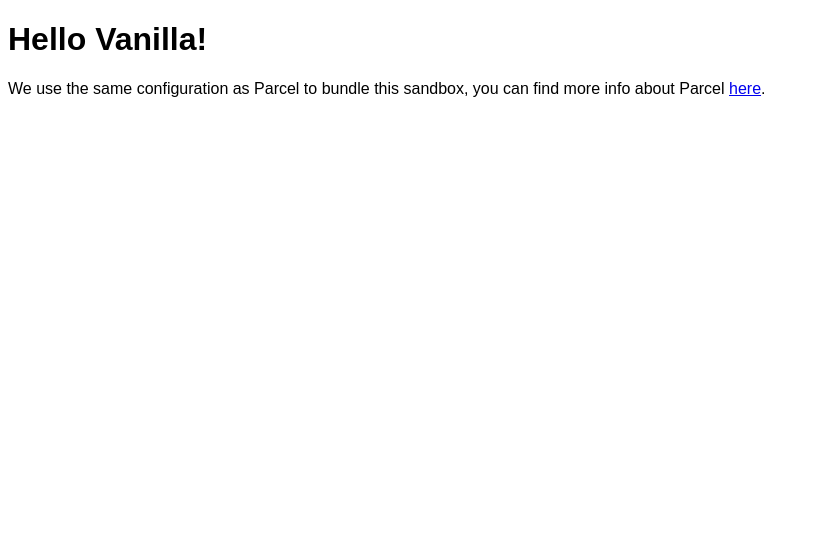
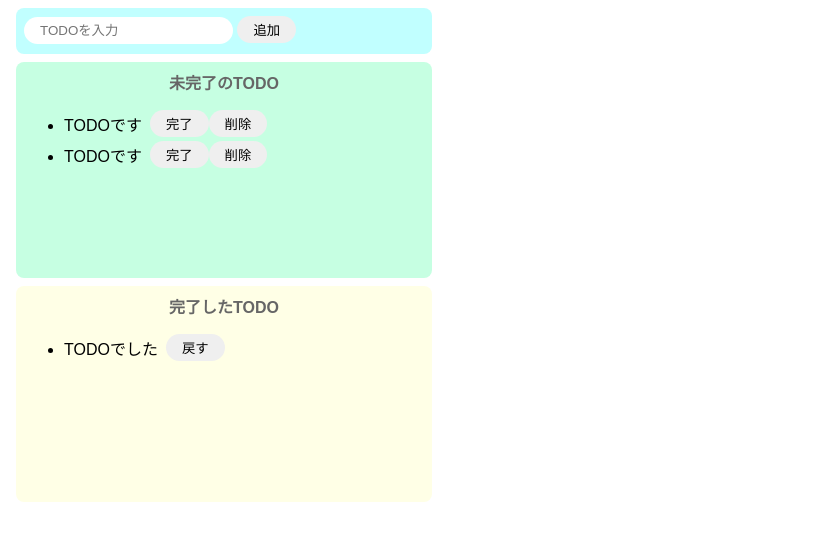
Before and after one commit to gingin-s/todo-js, a website built with Parcel: page index.html in a window 1280 px wide. Shown: the whole page, without its empty margins (0-819 px from the left). Built offline with nearby package versions, Linux system fonts and the light colour scheme.

Commit message:
画面作成

```diff
--- a/index.html
+++ b/index.html
@@ -1,16 +1,39 @@
 <!DOCTYPE html>
 <html>
+  <head>
+    <title>todo(js) Sandbox</title>
+    <meta charset="UTF-8" />
+  </head>
 
-<head>
-	<title>Parcel Sandbox</title>
-	<meta charset="UTF-8" />
-</head>
-
-<body>
-	<div id="app"></div>
-
-	<script src="src/index.js">
-	</script>
-</body>
-
+  <body>
+    <div class="input-area">
+      <input placeholder="TODOを入力" />
+      <button>追加</button>
+    </div>
+    <div class="imcomplete-area">
+      <p class="title">未完了のTODO</p>
+      <ul>
+        <div class="list-row">
+          <li>TODOです</li>
+          <button>完了</button>
+          <button>削除</button>
+        </div>
+        <div class="list-row">
+          <li>TODOです</li>
+          <button>完了</button>
+          <button>削除</button>
+        </div>
+      </ul>
+    </div>
+    <div class="complete-area">
+      <p class="title">完了したTODO</p>
+      <ul>
+        <div class="list-row">
+          <li>TODOでした</li>
+          <button>戻す</button>
+        </div>
+      </ul>
+    </div>
+    <script src="src/index.js"></script>
+  </body>
 </html>
--- a/src/index.js
+++ b/src/index.js
@@ -1,10 +1 @@
 import "./styles.css";
-
-document.getElementById("app").innerHTML = `
-<h1>Hello Vanilla!</h1>
-<div>
-  We use the same configuration as Parcel to bundle this sandbox, you can find more
-  info about Parcel
-  <a href="https://parceljs.org" target="_blank" rel="noopener noreferrer">here</a>.
-</div>
-`;
--- a/src/styles.css
+++ b/src/styles.css
@@ -1,3 +1,66 @@
 body {
   font-family: sans-serif;
 }
+
+input {
+  border-radius: 16px;
+  border: none;
+  padding: 6px 16px;
+  outline: none;
+}
+
+button {
+  border-radius: 16px;
+  border: none;
+  padding: 4px 16px;
+}
+
+button:hover {
+  background-color: #ff7fff;
+  color: #fff;
+  cursor: pointer;
+}
+
+li {
+  margin-right: 8px;
+}
+
+.input-area {
+  background-color: #c1ffff;
+  width: 400px;
+  height: 30px;
+  padding: 8px;
+  margin: 8px;
+  border-radius: 8px;
+}
+
+.imcomplete-area {
+  background-color: #c6ffe2;
+  width: 400px;
+  min-height: 200px;
+  padding: 8px;
+  margin: 8px;
+  border-radius: 8px;
+}
+
+.complete-area {
+  background-color: #ffffe6;
+  width: 400px;
+  min-height: 200px;
+  padding: 8px;
+  margin: 8px;
+  border-radius: 8px;
+}
+
+.title {
+  text-align: center;
+  margin-top: 0px;
+  font-weight: bold;
+  color: #666;
+}
+
+.list-row {
+  display: flex;
+  align-items: center;
+  padding-bottom: 4px;
+}
```
